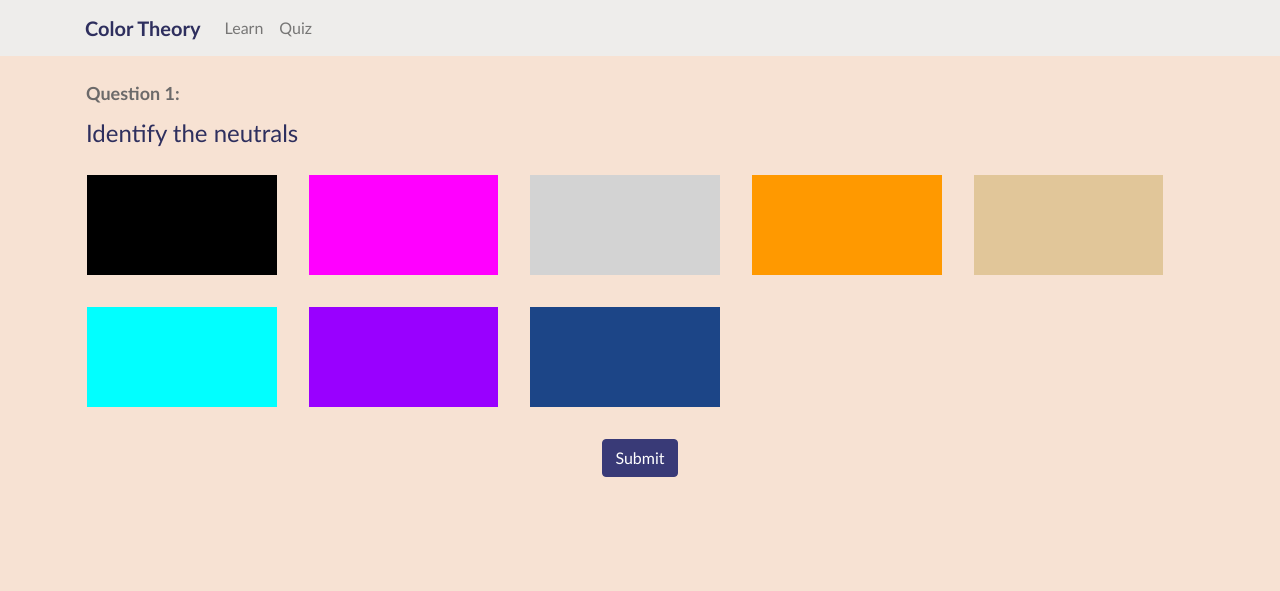
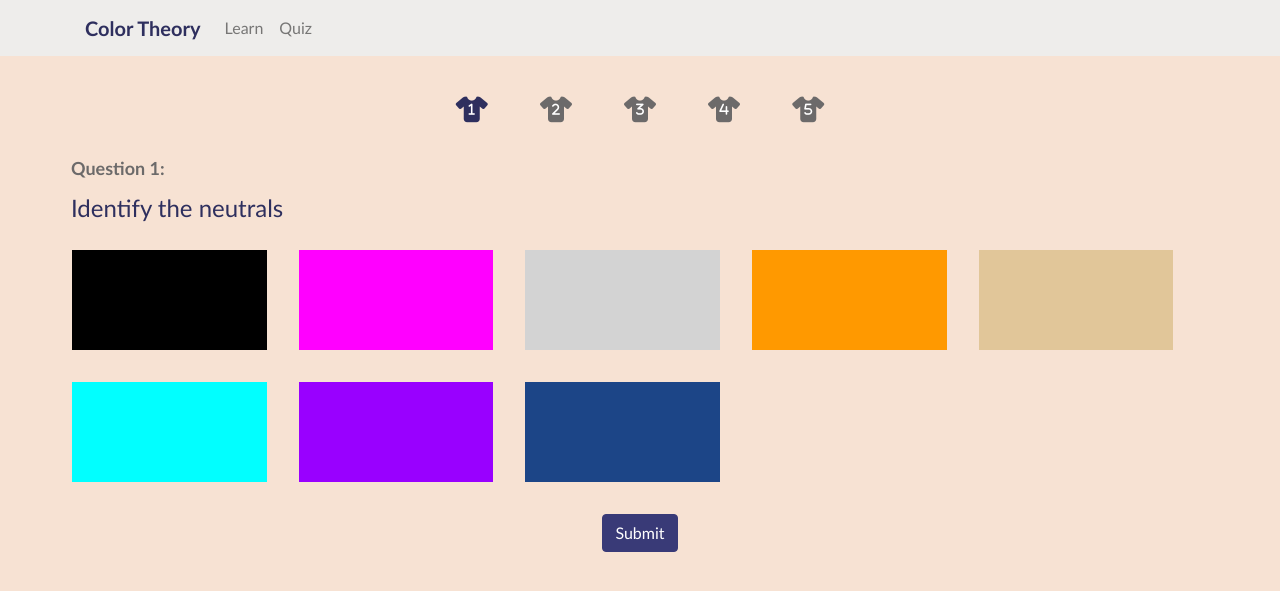
Before and after one commit to ldobrovic/ui-color-theory, a Flask app: page /quiz/1 in a window 1280 px wide. Shown: the top 591 px of the page. Run offline with Flask 2, Linux system fonts and the light colour scheme; some libraries are stand-ins or nearby versions.

Commit message:
added quiz counter

```diff
--- a/static/learn.js
+++ b/static/learn.js
@@ -3,24 +3,34 @@
 
 $(document).ready(function(){
 
-    num_images = document.getElementsByClassName('img_tag').length
+    num_images =$('.img_tag').length
     a = Array(num_images).fill(0)
-    descriptions = document.getElementsByClassName('img_description');
+    descriptions = $('.img_description');
 
     for (let i=0; i<descriptions.length; i++) {
-        console.log(descriptions[i]);
-        id = $(descriptions[i]).attr("id")[1];
 
-        images = document.getElementsByClassName('img_tag');
+        let id = $(descriptions[i]).attr("id")[1];
+
+        images = $('.img_tag');
         for (let j=0; j<images.length; j++) {
-            img_id = $(images[j]).attr("id")[1];
+
+            let img_id = $(images[j]).attr("id")[1];
+
             if (id == img_id) {
+
                 $(descriptions[i]).width($(images[j]).width());
-                left_marg = $(images[j]).css("margin-left");
+
+                let left_marg = $(images[j]).css("margin-left");
                 left_marg = parseFloat(left_marg.slice(0, -1));
-                console.log(left_marg);
+
+
+                let top = Math.abs( $(images[j]).height() - $(descriptions[i]).height())
+
+                console.log("top",top)
+                console.log("leftm",left_marg)
+
                 $(descriptions[i]).css(
-                    "top", $(images[j]).height() - $(descriptions[i]).height()
+                    "top", top
                 )
                 $(descriptions[i]).css(
                     "left", left_marg
--- a/static/main.css
+++ b/static/main.css
@@ -410,3 +410,8 @@ width: 100px;
     margin-top: 20px;
     margin-left: 500px;
   }
+
+.current{
+  color: #2e2f5e !important;
+
+}
--- a/static/quiz.js
+++ b/static/quiz.js
@@ -346,6 +346,26 @@ function img_grid(images){
 
 /*****************DOCUMENT READY*************************88*/
  $(document).ready(function(){
+     if(next==2){
+         $('#icon1').addClass('current')
+
+     } else if(next==3){
+        $('#icon2').addClass('current')
+     }else if(next==4){
+        $('#icon3').addClass('current')
+
+     }else if(next==5){
+        $('#icon4').addClass('current')
+
+     }else if(next==6){
+        $('#icon5').addClass('current')
+
+     } else if(next==7){
+        $('.fa-stack').addClass('current')
+
+
+
+     }
 
     if(next==2){
         color_grid(data.images)
--- a/templates/quiz.html
+++ b/templates/quiz.html
@@ -1,5 +1,7 @@
 {% extends "layout.html" %} {% block content %}
 <script src="../static/learn.js"></script>
+<script src="https://kit.fontawesome.com/b2099ef368.js" crossorigin="anonymous"></script>
+<!-- <script src="https://kit.fontawesome.com/31ac4a49cd.js" crossorigin="anonymous"></script> -->
 <!-- <script src="https://projects.davidlynch.org/maphilight/jquery.maphilight.js"></script> -->
 <script src="../static/jquery.imagemapster.js"></script>
 <script>
@@ -8,10 +10,42 @@
 </script>
 <script src="../static/quiz.js"></script>
 
-<div class="quiz-container align-items-center row">
+
+
+<div class="quiz-container align-items-center justify-content-center row d-block">
+
+  <div class="row my-4 mx-auto accenttext-color text-center d-block">
+    <div class="col">
+    <span id="icon1" class="fa-stack small mx-4 ">
+      <i class="fa-solid fa-shirt fa-stack-2x " ></i>
+      <i class="fa-solid fa-1 fa-inverse fa-stack-1x" data-fa-transform="shrink-2"></i>
+    </span>
+    <span  id="icon2" class="fa-stack small mx-4">
+      <i class="fa-solid fa-shirt fa-stack-2x " ></i>
+      <i class="fa-solid fa-2 fa-inverse fa-stack-1x" data-fa-transform="shrink-2"></i>
+    </span>
+    <span  id="icon3" class="fa-stack small mx-4">
+      <i class="fa-solid fa-shirt fa-stack-2x " ></i>
+      <i class="fa-solid fa-3 fa-inverse fa-stack-1x" data-fa-transform="shrink-2"></i>
+    </span>
+    <span  id="icon4" class="fa-stack small mx-4">
+      <i class="fa-solid fa-shirt fa-stack-2x " ></i>
+      <i class="fa-solid fa-4 fa-inverse fa-stack-1x" data-fa-transform="shrink-2"></i>
+    </span>
+    <span  id="icon5" class="fa-stack small mx-4">
+      <i class="fa-solid fa-shirt fa-stack-2x " ></i>
+      <i class="fa-solid fa-5 fa-inverse fa-stack-1x" data-fa-transform="shrink-2"></i>
+    </span>
+  </div>
+
+
+  </div>
+  <div class="row">
+
   {% if next == 1 or next == 7%}
   <div class="col">
     <div class="quiz-header bold text-center my-4 text-color">
+
       {{data.text}}
     </div>
     {% if next == 7%}
```
